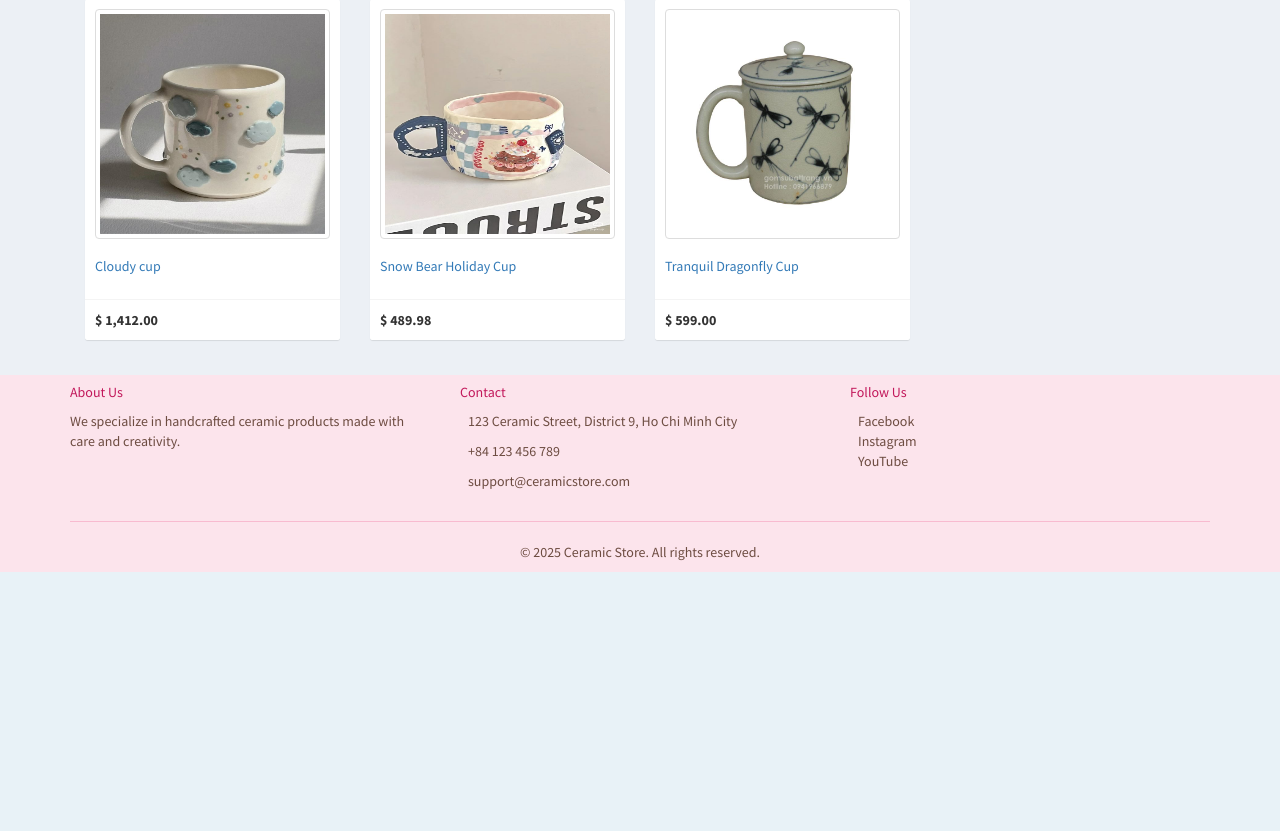
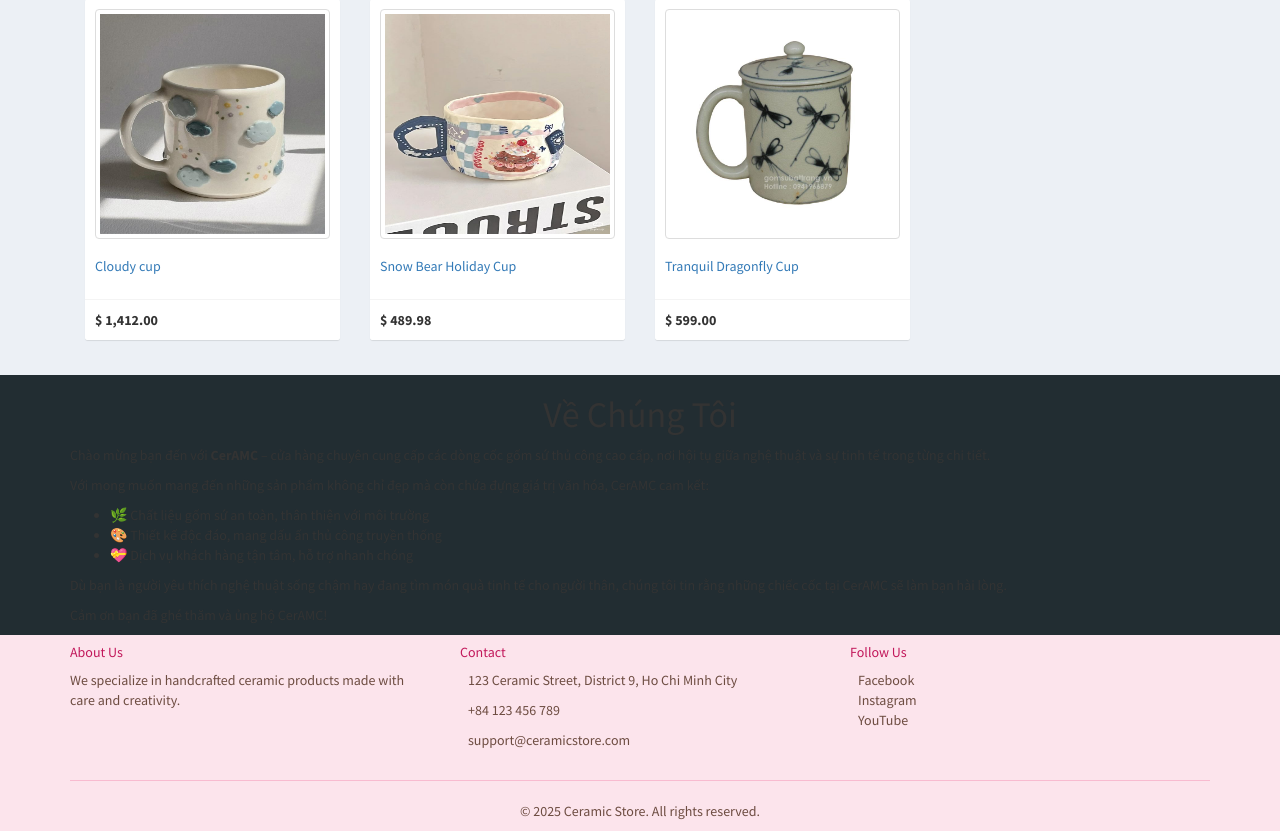
Before and after one commit to nguyenthibichngoc2425/ceramic, a PHP site: page /ecommerce/ in a window 1280 px wide. Shown: the part 799-1630 px from the top of the page. Before the commit the page ends 1371 px from the top, so only its background shows below. Run offline with PHP 8.4, Linux system fonts and the light colour scheme; data comes from the database, SQL or seed files in the repository; some libraries are stand-ins or nearby versions.

Commit message:
them trang

```diff
--- a/aboutus.php
+++ b/aboutus.php
@@ -1,4 +1,4 @@
-<?php require_once('header.php'); ?>
+<?php include_once 'includes/header.php'; ?>
 
 <section class="py-5">
   <div class="container">
@@ -27,4 +27,4 @@
   </div>
 </section>
 
-<?php require_once('footer.php'); ?>
+<?php include_once 'includes/footer.php'; ?>
--- a/includes/navbar.php
+++ b/includes/navbar.php
@@ -12,7 +12,7 @@
       <div class="collapse navbar-collapse pull-left" id="navbar-collapse">
         <ul class="nav navbar-nav">
           <li><a href="index.php">HOME</a></li>
-          <li><a href="">ABOUT US</a></li>
+          <li><a href="#aboutus">ABOUT US</a></li>
           <li><a href="">CONTACT US</a></li>
           <li class="dropdown">
             <a href="#" class="dropdown-toggle" data-toggle="dropdown">CATEGORY <span class="caret"></span></a>
--- a/index.php
+++ b/index.php
@@ -85,6 +85,8 @@
 
 		       		?>
 	        	</div>
+
+
 	        	<div class="col-sm-3">
 	        		<?php include 'includes/sidebar.php'; ?>
 	        	</div>
@@ -93,7 +95,33 @@
 
 	    </div>
 	  </div>
-
+  	<!-- About Us Section -->
+<section id="aboutus" class="py-5" style="scroll-margin-top: 80px;">
+  <div class="container">
+    <h1 class="text-center mb-4">Về Chúng Tôi</h1>
+    <div class="row justify-content-center">
+      <div class="col-md-10">
+        <p>
+          Chào mừng bạn đến với <strong>CerAMC</strong> – cửa hàng chuyên cung cấp các dòng cốc gốm sứ thủ công cao cấp, nơi hội tụ giữa nghệ thuật và sự tinh tế trong từng chi tiết.
+        </p>
+        <p>
+          Với mong muốn mang đến những sản phẩm không chỉ đẹp mà còn chứa đựng giá trị văn hóa, CerAMC cam kết:
+        </p>
+        <ul>
+          <li>🌿 Chất liệu gốm sứ an toàn, thân thiện với môi trường</li>
+          <li>🎨 Thiết kế độc đáo, mang dấu ấn thủ công truyền thống</li>
+          <li>💝 Dịch vụ khách hàng tận tâm, hỗ trợ nhanh chóng</li>
+        </ul>
+        <p>
+          Dù bạn là người yêu thích nghệ thuật sống chậm hay đang tìm món quà tinh tế cho người thân, chúng tôi tin rằng những chiếc cốc tại CerAMC sẽ làm bạn hài lòng.
+        </p>
+        <p class="mt-4">
+          Cảm ơn bạn đã ghé thăm và ủng hộ CerAMC!
+        </p>
+      </div>
+    </div>
+  </div>
+</section>
   	<?php include 'includes/footer.php'; ?>
 </div>
 
```
Also changed, not shown: admin/includes/users_modal.php (+2 -8 lines).
